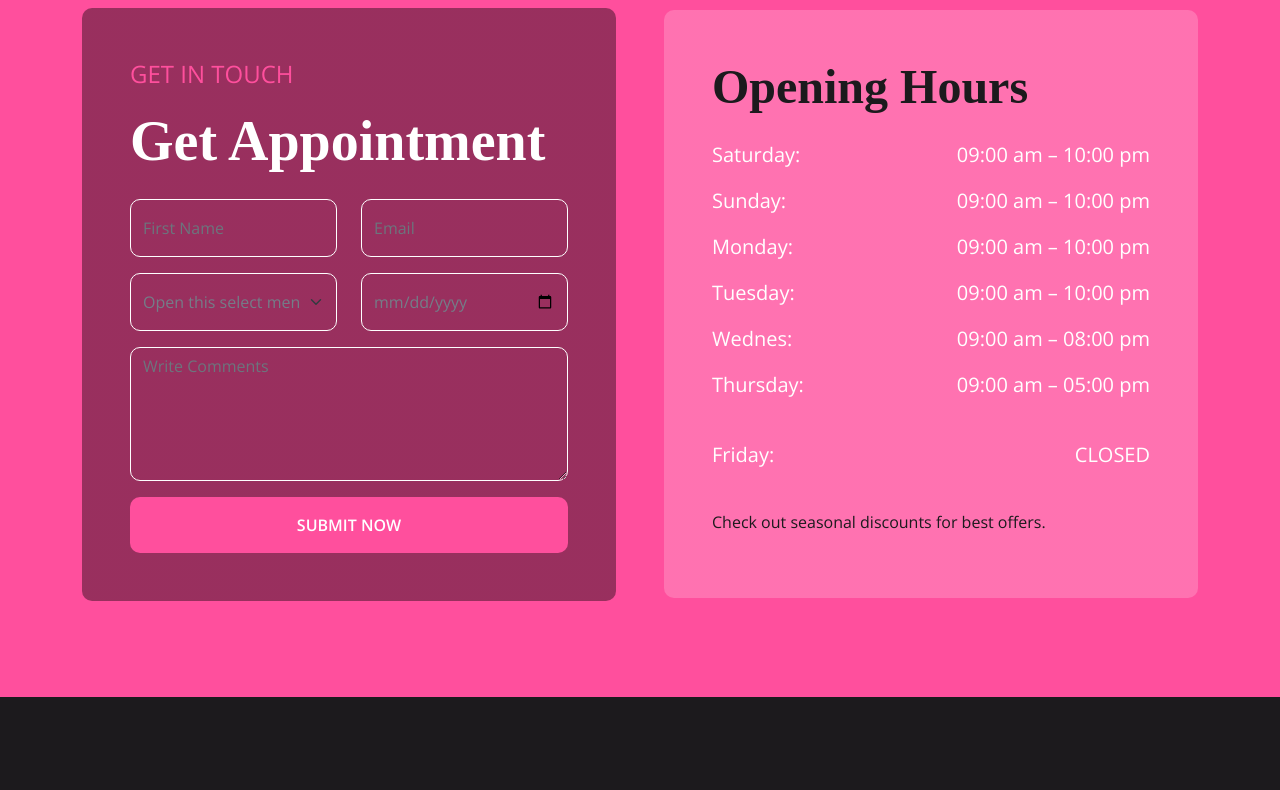
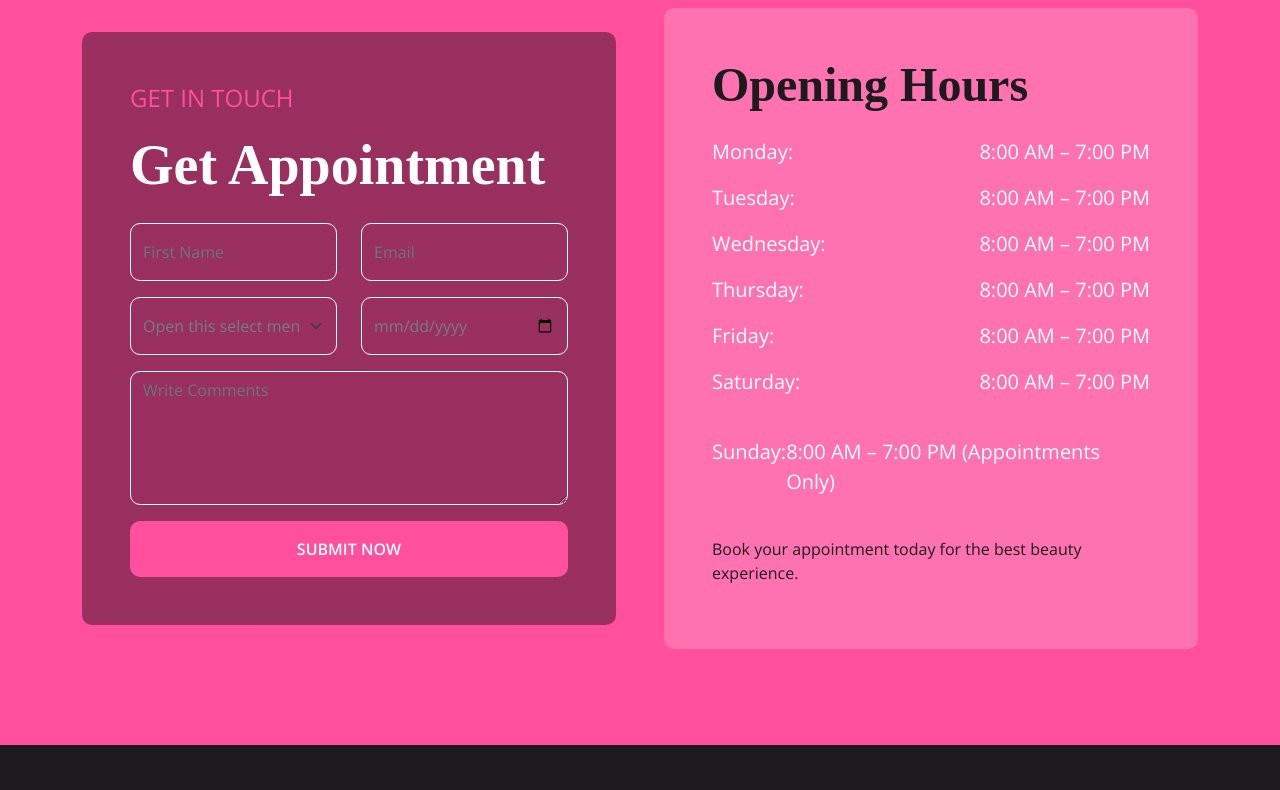
Before and after one commit to itskipronoh/SGH, a plain HTML site: page appointment.html in a window 1280 px wide. Shown: the part 1040-1830 px from the top of the page. Drawn offline with nearby package versions, Linux system fonts and the light colour scheme.

Commit message:
Update opening hours and improve appointment messaging for clarity
Signed-off-by: itskipronoh <kipronoyegon68@gmail.com>

```diff
--- a/appointment.html
+++ b/appointment.html
@@ -265,34 +265,34 @@
                         <div class="appointment-time p-5">
                             <h1 class="display-5 mb-4">Opening Hours</h1>
                             <div class="d-flex justify-content-between fs-5 text-white">
-                                <p>Saturday:</p>
-                                <p>09:00 am – 10:00 pm</p>
-                            </div>
-                            <div class="d-flex justify-content-between fs-5 text-white">
-                                <p>Sunday:</p>
-                                <p>09:00 am – 10:00 pm</p>
-                            </div>
-                            <div class="d-flex justify-content-between fs-5 text-white">
                                 <p>Monday:</p>
-                                <p>09:00 am – 10:00 pm</p>
+                                <p>8:00 AM – 7:00 PM</p>
                             </div>
                             <div class="d-flex justify-content-between fs-5 text-white">
                                 <p>Tuesday:</p>
-                                <p>09:00 am – 10:00 pm</p>
+                                <p>8:00 AM – 7:00 PM</p>
                             </div>
                             <div class="d-flex justify-content-between fs-5 text-white">
-                                <p>Wednes:</p>
-                                <p>09:00 am – 08:00 pm</p>
+                                <p>Wednesday:</p>
+                                <p>8:00 AM – 7:00 PM</p>
+                            </div>
+                            <div class="d-flex justify-content-between fs-5 text-white">
+                                <p>Thursday:</p>
+                                <p>8:00 AM – 7:00 PM</p>
+                            </div>
+                            <div class="d-flex justify-content-between fs-5 text-white">
+                                <p>Friday:</p>
+                                <p>8:00 AM – 7:00 PM</p>
                             </div>
                             <div class="d-flex justify-content-between fs-5 text-white mb-4">
-                                <p>Thursday:</p>
-                                <p>09:00 am – 05:00 pm</p>
+                                <p>Saturday:</p>
+                                <p>8:00 AM – 7:00 PM</p>
                             </div>
                             <div class="d-flex justify-content-between fs-5 text-white mb-4">
-                                <p>Friday:</p>
-                                <p>CLOSED</p>
+                                <p>Sunday:</p>
+                                <p>8:00 AM – 7:00 PM (Appointments Only)</p>
                             </div>
-                            <p class="text-dark">Check out seasonal discounts for best offers.</p>
+                            <p class="text-dark">Book your appointment today for the best beauty experience.</p>
                         </div>
                     </div>
                 </div>
```
